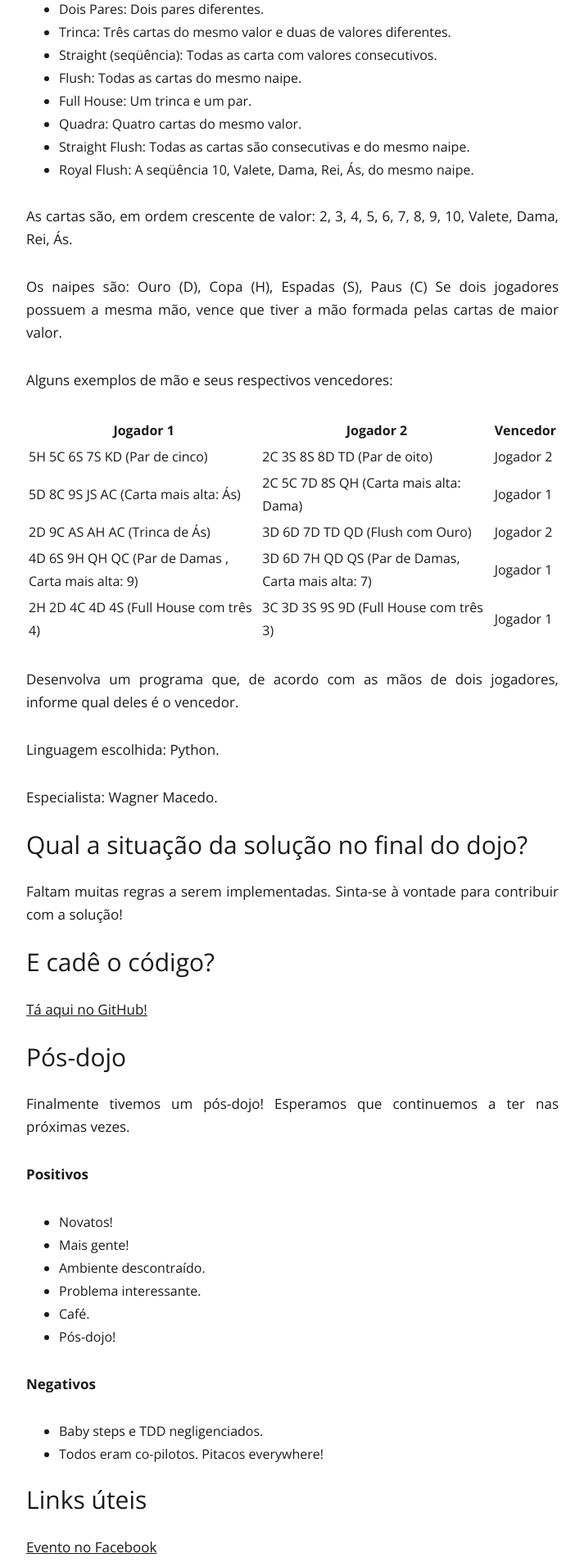
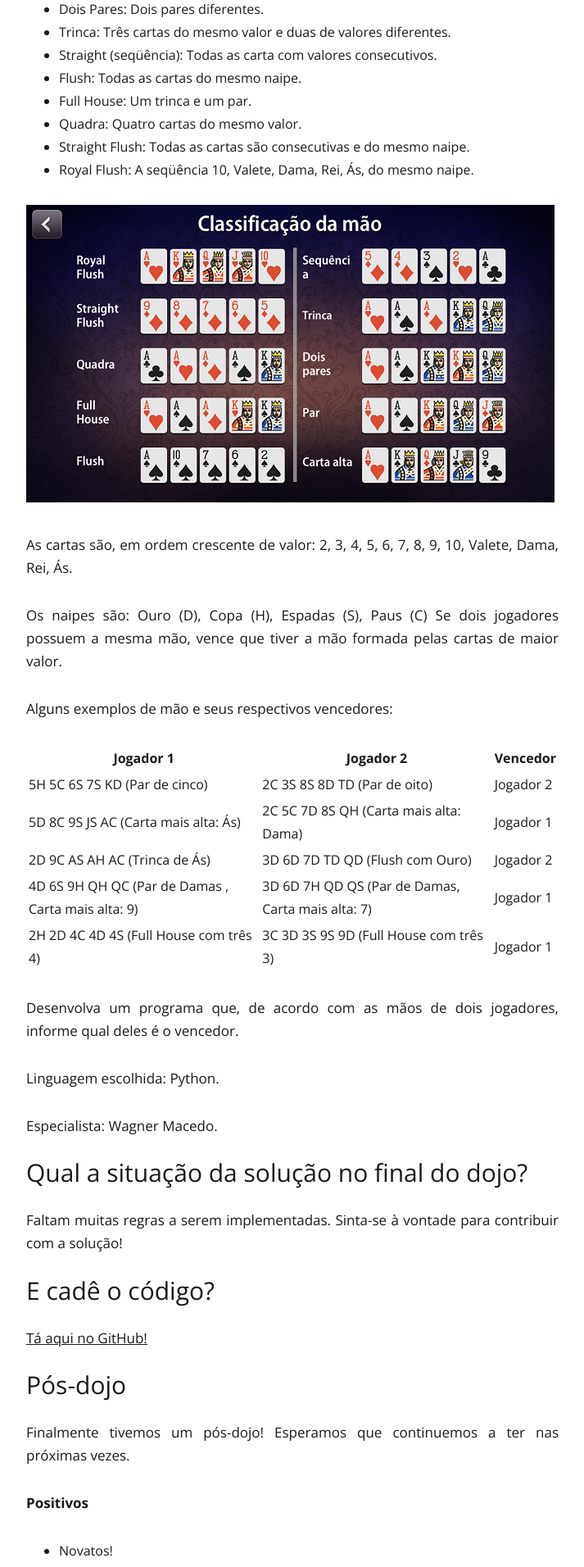
Before and after one commit to dojo-se/dojo-se.github.com, a Jekyll site: the page built from _posts/2014-04-03-coding_dojo.md, in a window 1280 px wide. Shown: the part 1233-3145 px from the top of the page at 82% size, without its empty margins (283-996 px from the left). Built offline with Jekyll 4.4.1, drawn with Linux system fonts in a browser that asks for light colours; Markdown is read by kramdown in place of the engine named in the settings.

Commit message:
Adiciona imagem de regras ao post Abril/2014

```diff
--- a/_posts/2014-04-03-coding_dojo.md
+++ b/_posts/2014-04-03-coding_dojo.md
@@ -24,6 +24,8 @@ No jogo de Poker, uma mão consiste em cinco cartas que podem ser comparadas, da
 - Quadra: Quatro cartas do mesmo valor.
 - Straight Flush: Todas as cartas são consecutivas e do mesmo naipe.
 - Royal Flush: A seqüência 10, Valete, Dama, Rei, Ás, do mesmo naipe.
+
+![Exemplos](/images/2014-04-03-coding_dojo_2.png "Exemplos de mãos")
 
 As cartas são, em ordem crescente de valor: 2, 3, 4, 5, 6, 7, 8, 9, 10, Valete, Dama, Rei, Ás.
 
```
Also changed, not shown: images/2014-04-03-coding_dojo_2.png (added).
